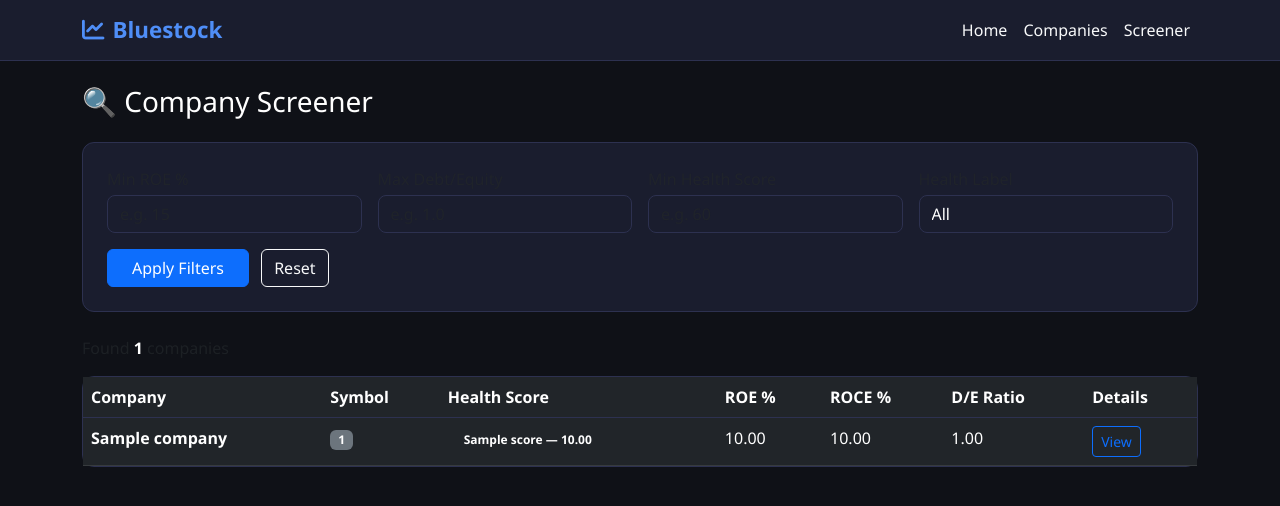
After one commit to Rah123ul/bluestock-fintech, a Django app: page /screener/ in a window 1280 px wide. The commit adds this page. Shown: the top 506 px of the page. Run offline with Django 5.2, Linux system fonts and the light colour scheme; tables that the repository leaves empty hold one stand-in row (values such as "Sample post").

Commit message:
Complete: ETL pipeline, ML scoring, Django website with screener

```diff
--- a/bluestock/urls.py
+++ b/bluestock/urls.py
@@ -1,6 +1,6 @@
 from django.contrib import admin
 from django.urls import path, include
-from companies.views import home, company_list, company_detail
+from companies.views import home, company_list, company_detail, screener
 
 urlpatterns = [
     path('admin/', admin.site.urls),
@@ -8,4 +8,5 @@ urlpatterns = [
     path('', home, name='home'),
     path('companies/', company_list, name='company-list'),
     path('companies/<str:company_id>/', company_detail, name='company-detail'),
+    path('screener/', screener, name='screener'),
 ]
--- a/companies/views.py
+++ b/companies/views.py
@@ -67,3 +67,50 @@ def company_detail(request, company_id):
         'profit_loss_json': json.dumps(pl_data),
         'cash_flow_json': json.dumps(cf_data),
     })
+
+def screener(request):
+    min_roe = request.GET.get("min_roe", "")
+    max_de = request.GET.get("max_de", "")
+    min_score = request.GET.get("min_score", "")
+    label = request.GET.get("label", "")
+
+    companies = Company.objects.all()
+    scores = {s.company_id: s for s in HealthScore.objects.all()}
+    bs_data = {}
+    from .models import BalanceSheet
+    for b in BalanceSheet.objects.all().order_by("fiscal_year"):
+        bs_data[b.company_id] = b
+
+    result = []
+    for c in companies:
+        h = scores.get(c.company_id)
+        b = bs_data.get(c.company_id)
+        if not h:
+            continue
+        if label and h.health_label != label:
+            continue
+        if min_score and float(h.overall_score or 0) < float(min_score):
+            continue
+        if min_roe and float(c.roe_percentage or 0) < float(min_roe):
+            continue
+        if max_de and b and float(b.debt_to_equity or 999) > float(max_de):
+            continue
+        result.append({
+            "company_id": c.company_id,
+            "company_name": c.company_name,
+            "roe_percentage": c.roe_percentage,
+            "roce_percentage": c.roce_percentage,
+            "debt_to_equity": b.debt_to_equity if b else None,
+            "health_label": h.health_label,
+            "overall_score": h.overall_score,
+        })
+
+    result.sort(key=lambda x: float(x["overall_score"] or 0), reverse=True)
+    return render(request, "screener.html", {
+        "companies": result,
+        "min_roe": min_roe,
+        "max_de": max_de,
+        "min_score": min_score,
+        "label": label,
+        "count": len(result),
+    })
--- a/templates/base.html
+++ b/templates/base.html
@@ -35,6 +35,7 @@
         <div class="navbar-nav ms-auto">
             <a class="nav-link text-light" href="/">Home</a>
             <a class="nav-link text-light" href="/companies/">Companies</a>
+            <a class="nav-link text-light" href="/screener/">Screener</a>
         </div>
     </div>
 </nav>
--- /dev/null
+++ b/templates/screener.html
@@ -0,0 +1,78 @@
+{% extends 'base.html' %}
+{% block title %}Screener — Bluestock{% endblock %}
+{% block content %}
+<div class="container mt-4">
+    <h3 class="text-white mb-4">🔍 Company Screener</h3>
+    <div class="card p-4 mb-4">
+        <form method="GET" action="/screener/">
+            <div class="row g-3">
+                <div class="col-md-3">
+                    <label class="text-muted mb-1">Min ROE %</label>
+                    <input type="number" name="min_roe" value="{{ min_roe }}"
+                           class="form-control search-box" placeholder="e.g. 15">
+                </div>
+                <div class="col-md-3">
+                    <label class="text-muted mb-1">Max Debt/Equity</label>
+                    <input type="number" name="max_de" value="{{ max_de }}"
+                           class="form-control search-box" placeholder="e.g. 1.0" step="0.1">
+                </div>
+                <div class="col-md-3">
+                    <label class="text-muted mb-1">Min Health Score</label>
+                    <input type="number" name="min_score" value="{{ min_score }}"
+                           class="form-control search-box" placeholder="e.g. 60">
+                </div>
+                <div class="col-md-3">
+                    <label class="text-muted mb-1">Health Label</label>
+                    <select name="label" class="form-control search-box">
+                        <option value="">All</option>
+                        <option value="EXCELLENT" {% if label == "EXCELLENT" %}selected{% endif %}>Excellent</option>
+                        <option value="GOOD" {% if label == "GOOD" %}selected{% endif %}>Good</option>
+                        <option value="AVERAGE" {% if label == "AVERAGE" %}selected{% endif %}>Average</option>
+                        <option value="WEAK" {% if label == "WEAK" %}selected{% endif %}>Weak</option>
+                        <option value="POOR" {% if label == "POOR" %}selected{% endif %}>Poor</option>
+                    </select>
+                </div>
+            </div>
+            <div class="mt-3">
+                <button type="submit" class="btn btn-primary px-4">Apply Filters</button>
+                <a href="/screener/" class="btn btn-outline-light ms-2">Reset</a>
+            </div>
+        </form>
+    </div>
+
+    <p class="text-muted mb-3">Found <strong class="text-white">{{ count }}</strong> companies</p>
+
+    <div class="card">
+        <div class="table-responsive">
+            <table class="table table-dark table-hover mb-0">
+                <thead style="border-bottom:1px solid #2d3150">
+                    <tr>
+                        <th>Company</th>
+                        <th>Symbol</th>
+                        <th>Health Score</th>
+                        <th>ROE %</th>
+                        <th>ROCE %</th>
+                        <th>D/E Ratio</th>
+                        <th>Details</th>
+                    </tr>
+                </thead>
+                <tbody>
+                    {% for c in companies %}
+                    <tr>
+                        <td class="fw-bold">{{ c.company_name|truncatechars:30 }}</td>
+                        <td><span class="badge bg-secondary">{{ c.company_id }}</span></td>
+                        <td><span class="badge badge-{{ c.health_label|lower }} px-3 py-1 rounded-pill">
+                            {{ c.health_label }} — {{ c.overall_score }}
+                        </span></td>
+                        <td>{{ c.roe_percentage|default:"—" }}</td>
+                        <td>{{ c.roce_percentage|default:"—" }}</td>
+                        <td>{{ c.debt_to_equity|default:"—" }}</td>
+                        <td><a href="/companies/{{ c.company_id }}/" class="btn btn-sm btn-outline-primary">View</a></td>
+                    </tr>
+                    {% endfor %}
+                </tbody>
+            </table>
+        </div>
+    </div>
+</div>
+{% endblock %}
```
Also changed, not shown: 1 other file.
